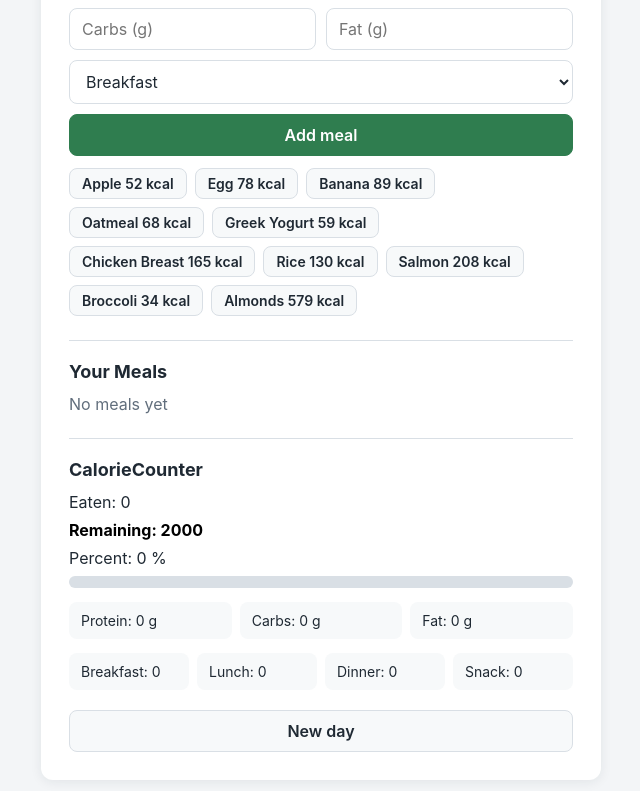
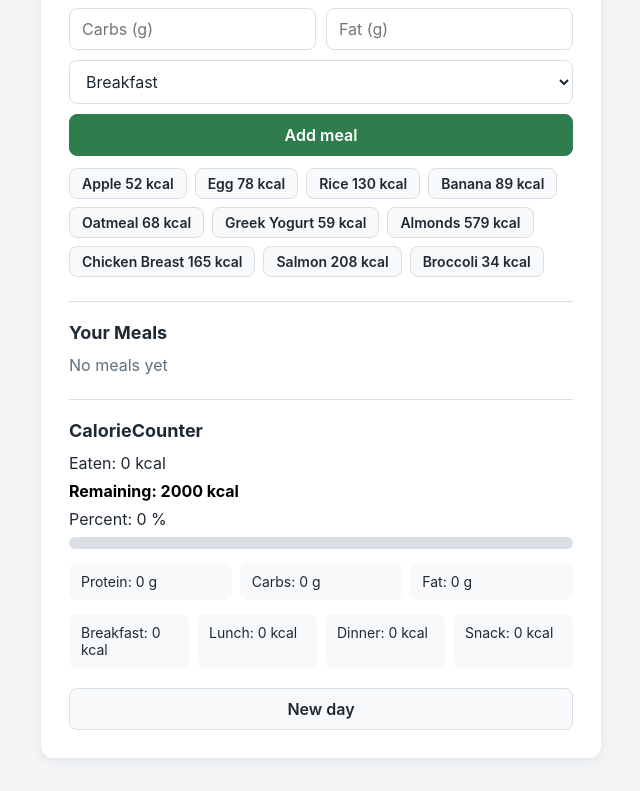
Before and after one commit to adelhokulic/calorie-counter, a React (Create React App) app: page / in a window 1280 px wide. Shown: the part 395-1186 px from the top of the page, without its empty margins (319-959 px from the left). Built offline with nearby package versions, Linux system fonts and the light colour scheme.

Commit message:
Final commit

```diff
--- a/src/components/CalorieCounter.js
+++ b/src/components/CalorieCounter.js
@@ -16,12 +16,12 @@ const CalorieCounter = ({ goal, meals }) => {
 	return (
 		<>
 			<h2 className="section-title">CalorieCounter</h2>
-			<p className="stat">Eaten: {calorieSum}</p>
+			<p className="stat">Eaten: {calorieSum} kcal</p>
 			<p
 				className="stat stat-remaining"
 				style={{ color: calorieSum > goal ? "red" : "black" }}
 			>
-				Remaining: {remaining}
+				Remaining: {remaining} kcal
 			</p>
 			<p className="stat">Percent: {percent} %</p>
 			<div className="progress">
@@ -34,10 +34,10 @@ const CalorieCounter = ({ goal, meals }) => {
 			</div>
 
 			<div className="type-totals">
-				<p className="type-total">Breakfast: {sumByType("Breakfast")}</p>
-				<p className="type-total">Lunch: {sumByType("Lunch")}</p>
-				<p className="type-total">Dinner: {sumByType("Dinner")}</p>
-				<p className="type-total">Snack: {sumByType("Snack")}</p>
+				<p className="type-total">Breakfast: {sumByType("Breakfast")} kcal</p>
+				<p className="type-total">Lunch: {sumByType("Lunch")} kcal</p>
+				<p className="type-total">Dinner: {sumByType("Dinner")} kcal</p>
+				<p className="type-total">Snack: {sumByType("Snack")} kcal</p>
 			</div>
 		</>
 	);
--- a/src/components/MealForm.js
+++ b/src/components/MealForm.js
@@ -24,7 +24,7 @@ const MealForm = ({ onAddMeal }) => {
 		}
 
 		if (protein < 0 || carbs < 0 || fat < 0) {
-			setErrorMessage("You have to insert macronutrients")
+			setErrorMessage("Macronutrients cannot be negative");
 			return;
 		}
 		const meal = {
--- a/src/components/MealItem.js
+++ b/src/components/MealItem.js
@@ -1,8 +1,8 @@
 const MealItem = ({ meal, onDeleteMeal }) => {
 	return (
 		<li className="meal-item">
-			{meal.name}, {meal.calories} kcal, {meal.type}, P: {meal.protein}g,
-			C:{meal.carbs}g, F: {meal.fat}g
+			{meal.name}, {meal.calories} kcal, {meal.type}, P: {meal.protein}g, C:{" "}
+			{meal.carbs}g, F: {meal.fat}g
 			<button
 				className="button button-danger"
 				onClick={() => onDeleteMeal(meal.id)}
--- a/src/components/QuickAdd.js
+++ b/src/components/QuickAdd.js
@@ -15,6 +15,14 @@ const QuickAdd = ({ onAddMeal }) => {
 			carbs: 0.6,
 			fat: 5.3,
 			type: "Breakfast",
+		},
+		{
+			name: "Rice",
+			calories: 130,
+			protein: 2.7,
+			carbs: 28,
+			fat: 0.3,
+			type: "Lunch",
 		},
 		{
 			name: "Banana",
@@ -41,6 +49,14 @@ const QuickAdd = ({ onAddMeal }) => {
 			type: "Breakfast",
 		},
 		{
+			name: "Almonds",
+			calories: 579,
+			protein: 21,
+			carbs: 22,
+			fat: 50,
+			type: "Snack",
+		},
+		{
 			name: "Chicken Breast",
 			calories: 165,
 			protein: 31,
@@ -48,14 +64,7 @@ const QuickAdd = ({ onAddMeal }) => {
 			fat: 3.6,
 			type: "Lunch",
 		},
-		{
-			name: "Rice",
-			calories: 130,
-			protein: 2.7,
-			carbs: 28,
-			fat: 0.3,
-			type: "Lunch",
-		},
+
 		{
 			name: "Salmon",
 			calories: 208,
@@ -71,14 +80,6 @@ const QuickAdd = ({ onAddMeal }) => {
 			carbs: 7,
 			fat: 0.4,
 			type: "Dinner",
-		},
-		{
-			name: "Almonds",
-			calories: 579,
-			protein: 21,
-			carbs: 22,
-			fat: 50,
-			type: "Snack",
 		},
 	];
 
```
